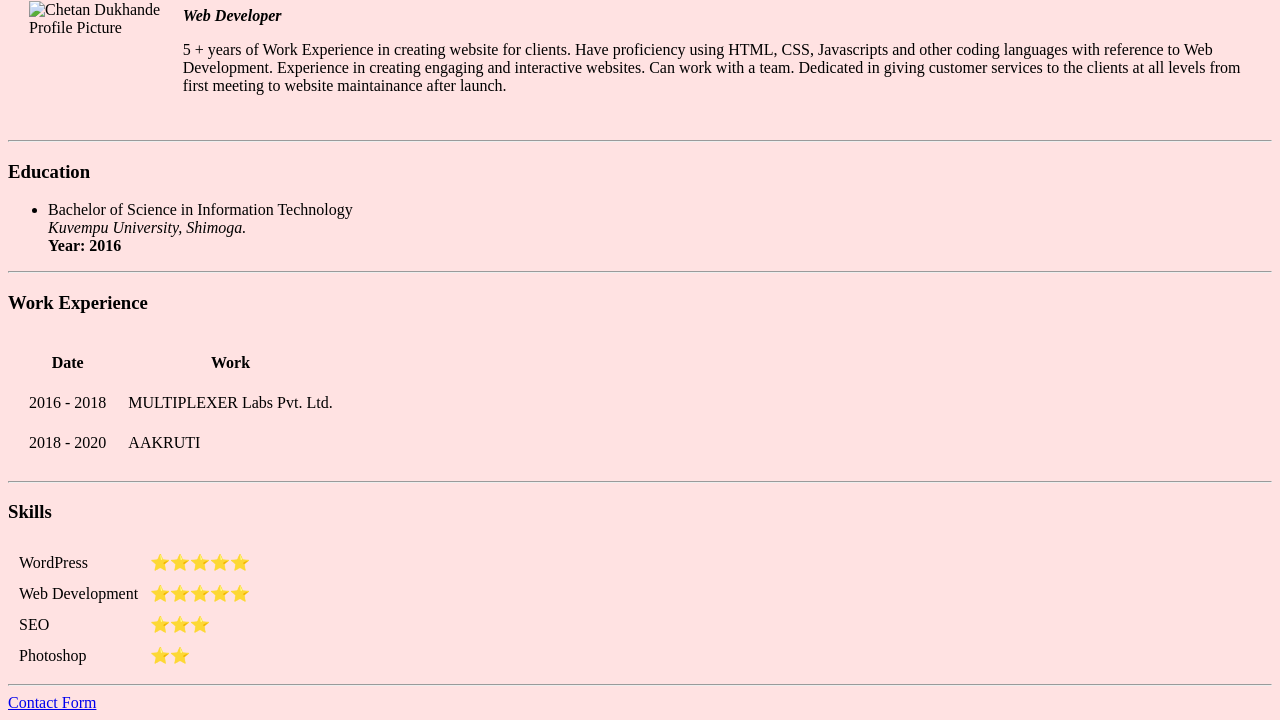
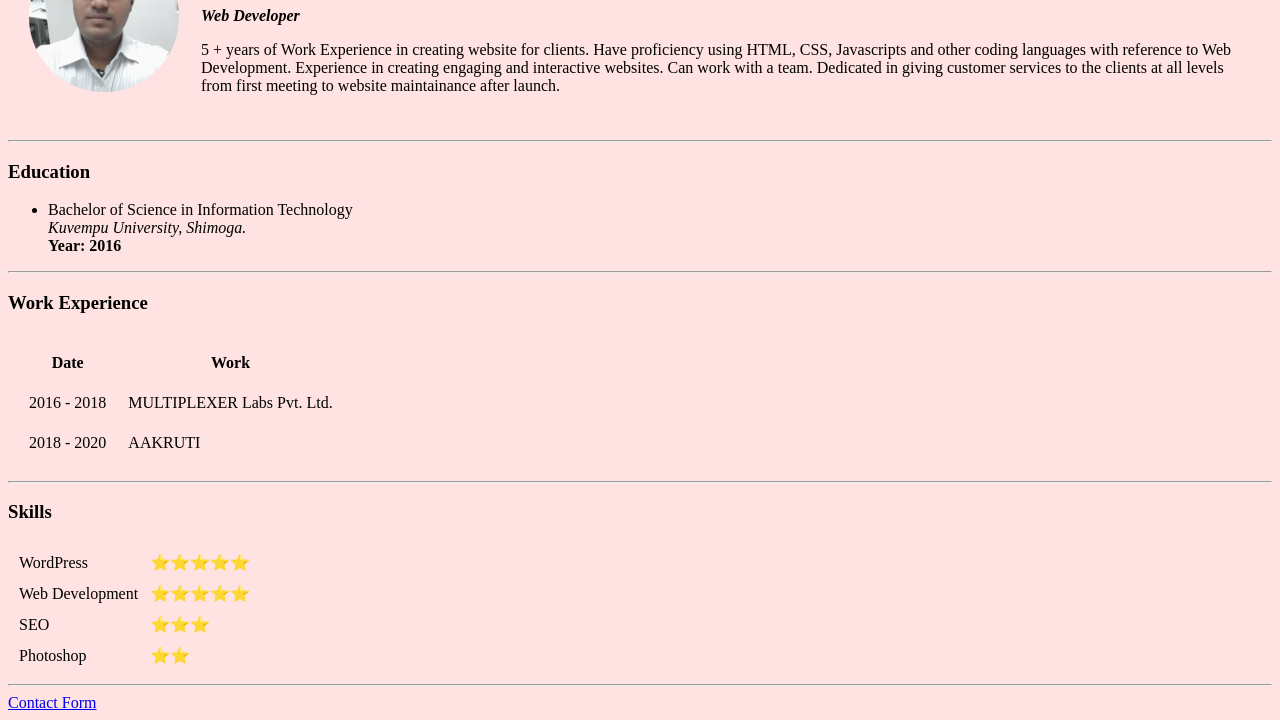
Before and after one commit to chetandukhande/cv, a plain HTML site: page index.html in a window 1280 px wide. Shown: the part 102-822 px from the top of the page. Drawn offline with Linux system fonts and the light colour scheme.

Commit message:
Update index.html

```diff
--- a/index.html
+++ b/index.html
@@ -12,7 +12,7 @@
   <table cellspacing="20">
     <tr>
       <td>
-        <img src="images/chetan dukhande-2.png" alt="Chetan Dukhande Profile Picture">
+        <img src="chetan dukhande-2.png" alt="Chetan Dukhande Profile Picture">
       </td>
       <td>
         <h1>Chetan Dukhande</h1>
```
